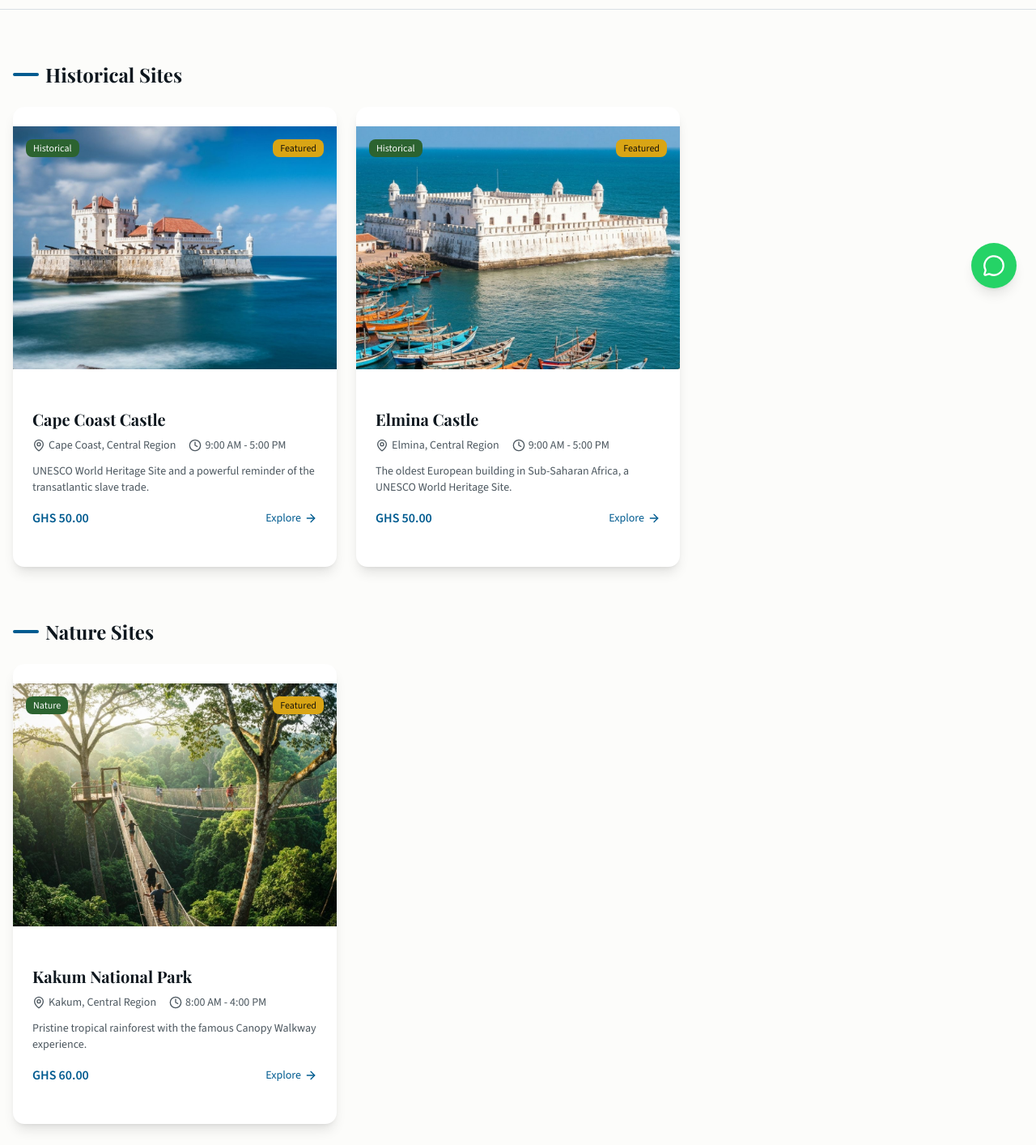
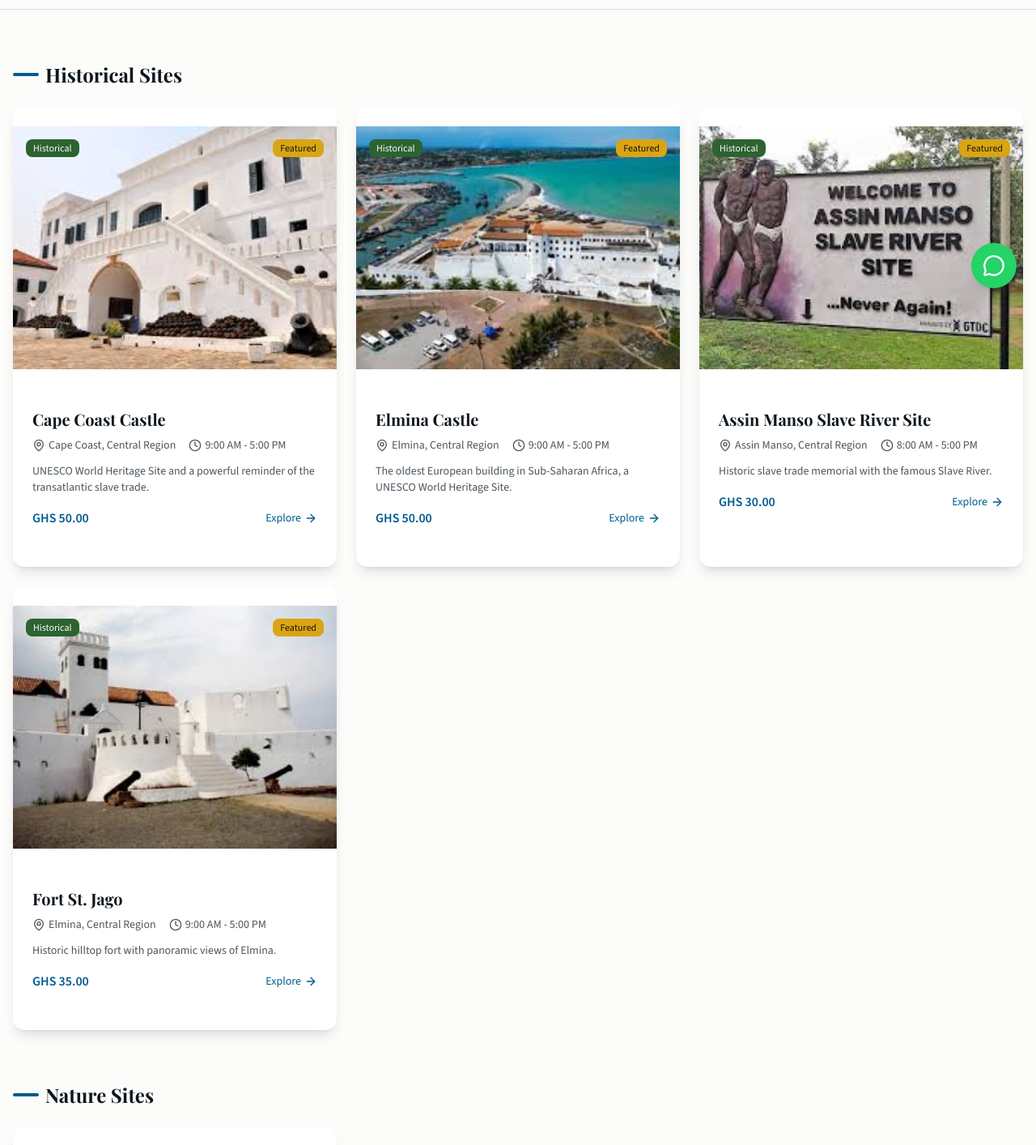
Before and after one commit to PLANT-PULSE/central-tour-website, a Next.js app: page /destinations in a window 1280 px wide. Shown: the part 420-1834 px from the top of the page at 81% size. Built offline with nearby package versions, Linux system fonts and the light colour scheme; no server answers; the database is empty; a web font is replaced by a local one.

Commit message:
new destination creation and images add to the previous destinations

```diff
--- a/app/destinations/[slug]/page.tsx
+++ b/app/destinations/[slug]/page.tsx
@@ -30,7 +30,7 @@ const staticDestinations: Record<string, any> = {
     location: 'Cape Coast, Central Region',
     category: 'Historical',
     is_featured: true,
-    image_url: '/images/cape-coast-castle.jpg',
+    image_url: '/images/cape-coast-castle/download.jpeg',
     description: 'Cape Coast Castle is a UNESCO World Heritage Site and one of the most significant historical landmarks in West Africa. This imposing white fortress stands as a powerful reminder of the transatlantic slave trade, where millions of Africans were held before being shipped across the Atlantic. Today, it serves as a museum and memorial, offering visitors a deeply moving and educational experience.',
     history: 'Built by the Swedish Africa Company in 1653, Cape Coast Castle was later captured by the Dutch and then the British. For over 300 years, it served as a hub for the transatlantic slave trade. The castle\'s dungeons held thousands of enslaved Africans in horrific conditions before their forced journey to the Americas. In 1979, it was designated a UNESCO World Heritage Site.',
     short_description: 'UNESCO World Heritage Site and a powerful reminder of the transatlantic slave trade.',
@@ -40,10 +40,15 @@ const staticDestinations: Record<string, any> = {
     currency: 'GHS',
     highlights: ['UNESCO World Heritage Site', 'Museum with artifacts from the slave trade era', 'Door of No Return', 'Guided tours with local experts', 'Panoramic ocean views'],
     gallery: [
-      '/images/cape-coast-castle.jpg',
-      '/images/elmina-castle.jpg',
-      '/images/kakum-national-park.jpg',
-      '/images/hero-ghana.jpg',
+      '/images/cape-coast-castle/download (1).jpeg',
+      '/images/cape-coast-castle/download (2).jpeg',
+      '/images/cape-coast-castle/download (3).jpeg',
+      '/images/cape-coast-castle/download (4).jpeg',
+      '/images/cape-coast-castle/download (5).jpeg',
+      '/images/cape-coast-castle/download (6).jpeg',
+      '/images/cape-coast-castle/download (7).jpeg',
+      '/images/cape-coast-castle/download.jpeg',
+      '/images/cape-coast-castle/images.jpeg',
     ],
   },
   'elmina-castle': {
@@ -53,7 +58,7 @@ const staticDestinations: Record<string, any> = {
     location: 'Elmina, Central Region',
     category: 'Historical',
     is_featured: true,
-    image_url: '/images/elmina-castle.jpg',
+    image_url: '/images/elmina-castle/images.jpeg',
     description: 'Elmina Castle, also known as St. George Castle, is the oldest European building in existence south of the Sahara. This majestic white fortress overlooking the Atlantic Ocean is a UNESCO World Heritage Site and represents a crucial chapter in world history, particularly the transatlantic slave trade.',
     history: 'Built by the Portuguese in 1482, Elmina Castle was originally constructed for trade in gold and ivory. It later became a significant site in the slave trade under Dutch and British control. The castle has witnessed over 500 years of history and stands as a testament to the complex and often painful past of European colonialism in Africa.',
     short_description: 'The oldest European building in Sub-Saharan Africa, a UNESCO World Heritage Site.',
@@ -63,10 +68,14 @@ const staticDestinations: Record<string, any> = {
     currency: 'GHS',
     highlights: ['Oldest European building in Sub-Saharan Africa', 'UNESCO World Heritage Site', 'Stunning ocean views', 'Rich trading history', 'Nearby fishing harbor'],
     gallery: [
-      '/images/elmina-castle.jpg',
-      '/images/cape-coast-castle.jpg',
-      '/images/kakum-national-park.jpg',
-      '/images/hero-ghana.jpg',
+      '/images/elmina-castle/download (1).jpeg',
+      '/images/elmina-castle/download (2).jpeg',
+      '/images/elmina-castle/download (3).jpeg',
+      '/images/elmina-castle/download.jpeg',
+      '/images/elmina-castle/images (1).jpeg',
+      '/images/elmina-castle/images (2).jpeg',
+      '/images/elmina-castle/images.jpeg',
+      '/images/cape-coast-castle/download.jpeg',
     ],
   },
   'kakum-national-park': {
@@ -76,7 +85,7 @@ const staticDestinations: Record<string, any> = {
     location: 'Kakum, Central Region',
     category: 'Nature',
     is_featured: true,
-    image_url: '/images/kakum-national-park.jpg',
+    image_url: '/images/kakum/download.jpeg',
     description: 'Kakum National Park is a pristine tropical rainforest covering 375 square kilometers of biodiversity. Home to the famous Canopy Walkway, this park offers visitors a unique opportunity to experience the rainforest from treetop level, walking among ancient trees at heights of up to 40 meters above the forest floor.',
     history: 'Kakum was established as a national park in 1992 to protect the remaining virgin tropical rainforest in Ghana. The park is home to over 40 species of larger mammals, 400 species of butterflies, and over 200 bird species. The iconic Canopy Walkway was constructed in 1995 with support from USAID.',
     short_description: 'Pristine tropical rainforest with the famous Canopy Walkway experience.',
@@ -86,10 +95,15 @@ const staticDestinations: Record<string, any> = {
     currency: 'GHS',
     highlights: ['Famous Canopy Walkway', 'Trekking through ancient rainforest', 'Wildlife spotting', 'Bird watching', 'Nature walks'],
     gallery: [
-      '/images/kakum-national-park.jpg',
-      '/images/cape-coast-castle.jpg',
-      '/images/elmina-castle.jpg',
-      '/images/hero-ghana.jpg',
+      '/images/kakum/download (1).jpeg',
+      '/images/kakum/download (2).jpeg',
+      '/images/kakum/download (3).jpeg',
+      '/images/kakum/download (4).jpeg',
+      '/images/kakum/download (5).jpeg',
+      '/images/kakum/download (6).jpeg',
+      '/images/kakum/download (7).jpeg',
+      '/images/kakum/download.jpeg',
+      '/images/kakum/images.jpeg',
     ],
   },
   'hans-cottage-botel': {
@@ -99,7 +113,7 @@ const staticDestinations: Record<string, any> = {
     location: 'Near Kakum, Central Region',
     category: 'Accommodation',
     is_featured: false,
-    image_url: '/images/kakum-national-park.jpg',
+    image_url: '/images/hans-cottage/download (1).jpeg',
     description: 'Hans Cottage Botel is a unique eco-lodge built on stilts over a crocodile-inhabited lake. This distinctive accommodation offers visitors an unforgettable experience of sleeping above the water while observing crocodiles, exotic birds, and other wildlife in their natural habitat.',
     history: 'Established in the 1990s, Hans Cottage was designed as an eco-friendly destination that combines tourism with wildlife conservation. The resident crocodiles are descendants of animals that have inhabited the lake for generations, living in harmony with the lodge operations.',
     short_description: 'Unique eco-lodge built on stilts over a crocodile-inhabited lake.',
@@ -109,10 +123,66 @@ const staticDestinations: Record<string, any> = {
     currency: 'GHS',
     highlights: ['Unique crocodile viewing experience', 'Eco-friendly accommodation', 'Bird watching', 'Lake views', 'Restaurant on site'],
     gallery: [
-      '/images/kakum-national-park.jpg',
-      '/images/cape-coast-castle.jpg',
-      '/images/elmina-castle.jpg',
-      '/images/hero-ghana.jpg',
+      '/images/hans-cottage/download (1).jpeg',
+      '/images/hans-cottage/download (2).jpeg',
+      '/images/hans-cottage/download (3).jpeg',
+      '/images/hans-cottage/download (4).jpeg',
+      '/images/hans-cottage/download (5).jpeg',
+      '/images/hans-cottage/download (6).jpeg',
+    ],
+  },
+  'assin-manso-slave-river-site': {
+    id: '5',
+    name: 'Assin Manso Slave River Site',
+    slug: 'assin-manso-slave-river-site',
+    location: 'Assin Manso, Central Region',
+    category: 'Historical',
+    is_featured: true,
+    image_url: '/images/assin-manso-slave-river-site/download (1).jpeg',
+    description: 'Assin Manso Slave River Site is one of the most poignant historical landmarks in Ghana, serving as a major transit point during the transatlantic slave trade. The site features the famous "Slave River" where enslaved Africans were bathed before their final journey to the castles. Today, it stands as a memorial to those who suffered and perished during this dark chapter in history.',
+    history: 'Assin Manso was one of the largest slave markets in West Africa, serving as a collection point for enslaved Africans before they were transported to the coastal castles. The site includes the Slave River (where captives were bathed), the "Last Bath" point, and several mass graves. Archaeological excavations have revealed artifacts that tell the story of this tragic history.',
+    short_description: 'Historic slave trade memorial with the famous Slave River.',
+    entry_fee: 30.00,
+    opening_hours: '8:00 AM - 5:00 PM (Daily)',
+    best_time_to_visit: 'November to March (dry season)',
+    currency: 'GHS',
+    highlights: ['Slave River memorial', 'Historical significance', 'Mass graves site', 'Archaeological exhibits', 'Ancestor remembrance'],
+    gallery: [
+      '/images/assin-manso-slave-river-site/download (1).jpeg',
+      '/images/assin-manso-slave-river-site/download (2).jpeg',
+      '/images/assin-manso-slave-river-site/download (3).jpeg',
+      '/images/assin-manso-slave-river-site/download (4).jpeg',
+      '/images/assin-manso-slave-river-site/download (5).jpeg',
+      '/images/assin-manso-slave-river-site/download (6).jpeg',
+      '/images/assin-manso-slave-river-site/images (1).jpeg',
+      '/images/assin-manso-slave-river-site/images.jpeg',
+    ],
+  },
+  'fort-st-jago': {
+    id: '6',
+    name: 'Fort St. Jago',
+    slug: 'fort-st-jago',
+    location: 'Elmina, Central Region',
+    category: 'Historical',
+    is_featured: true,
+    image_url: '/images/fort-st-jago/download (1).jpeg',
+    description: 'Fort St. Jago is a historic fortification perched on a hill overlooking Elmina Castle and the Atlantic Ocean. Built by the Portuguese in the 16th century, this smaller but strategically important fort offers visitors breathtaking panoramic views of the coastline and a fascinating glimpse into the colonial history of Ghana.',
+    history: 'Originally known as "St. Jago de Elmina" when built by the Portuguese in 1555, the fort was later captured by the Dutch in 1625. It served as a military outpost and trading post, primarily for gold and later for slaves. The fort was abandoned in 1832 but has since been restored and opened to visitors.',
+    short_description: 'Historic hilltop fort with panoramic views of Elmina.',
+    entry_fee: 35.00,
+    opening_hours: '9:00 AM - 5:00 PM (Daily)',
+    best_time_to_visit: 'November to March (dry season)',
+    currency: 'GHS',
+    highlights: ['Panoramic views of Elmina', 'Historical architecture', 'Military history', 'Photography opportunities', 'Sunset views'],
+    gallery: [
+      '/images/fort-st-jago/download (1).jpeg',
+      '/images/fort-st-jago/download (2).jpeg',
+      '/images/fort-st-jago/download (3).jpeg',
+      '/images/fort-st-jago/download (4).jpeg',
+      '/images/fort-st-jago/download (5).jpeg',
+      '/images/fort-st-jago/download (6).jpeg',
+      '/images/fort-st-jago/images (1).jpeg',
+      '/images/fort-st-jago/images.jpeg',
     ],
   },
 }
--- a/app/destinations/page.tsx
+++ b/app/destinations/page.tsx
@@ -23,7 +23,7 @@ const staticDestinations = [
     location: 'Cape Coast, Central Region',
     category: 'Historical',
     is_featured: true,
-    image_url: '/images/cape-coast-castle.jpg',
+    image_url: '/images/cape-coast-castle/download.jpeg',
     short_description: 'UNESCO World Heritage Site and a powerful reminder of the transatlantic slave trade.',
     opening_hours: '9:00 AM - 5:00 PM',
     entry_fee: 50.00,
@@ -35,7 +35,7 @@ const staticDestinations = [
     location: 'Elmina, Central Region',
     category: 'Historical',
     is_featured: true,
-    image_url: '/images/elmina-castle.jpg',
+    image_url: '/images/elmina-castle/images.jpeg',
     short_description: 'The oldest European building in Sub-Saharan Africa, a UNESCO World Heritage Site.',
     opening_hours: '9:00 AM - 5:00 PM',
     entry_fee: 50.00,
@@ -47,7 +47,7 @@ const staticDestinations = [
     location: 'Kakum, Central Region',
     category: 'Nature',
     is_featured: true,
-    image_url: '/images/kakum-national-park.jpg',
+    image_url: '/images/kakum/download.jpeg',
     short_description: 'Pristine tropical rainforest with the famous Canopy Walkway experience.',
     opening_hours: '8:00 AM - 4:00 PM',
     entry_fee: 60.00,
@@ -59,10 +59,34 @@ const staticDestinations = [
     location: 'Near Kakum, Central Region',
     category: 'Accommodation',
     is_featured: false,
-    image_url: '/images/kakum-national-park.jpg',
+    image_url: '/images/hans-cottage/download (1).jpeg',
     short_description: 'Unique eco-lodge built on stilts over a crocodile-inhabited lake.',
     opening_hours: '24 hours',
     entry_fee: 30.00,
+  },
+  {
+    id: '5',
+    name: 'Assin Manso Slave River Site',
+    slug: 'assin-manso-slave-river-site',
+    location: 'Assin Manso, Central Region',
+    category: 'Historical',
+    is_featured: true,
+    image_url: '/images/assin-manso-slave-river-site/download (1).jpeg',
+    short_description: 'Historic slave trade memorial with the famous Slave River.',
+    opening_hours: '8:00 AM - 5:00 PM',
+    entry_fee: 30.00,
+  },
+  {
+    id: '6',
+    name: 'Fort St. Jago',
+    slug: 'fort-st-jago',
+    location: 'Elmina, Central Region',
+    category: 'Historical',
+    is_featured: true,
+    image_url: '/images/fort-st-jago/download (1).jpeg',
+    short_description: 'Historic hilltop fort with panoramic views of Elmina.',
+    opening_hours: '9:00 AM - 5:00 PM',
+    entry_fee: 35.00,
   },
 ]
 
--- a/components/layout/header.tsx
+++ b/components/layout/header.tsx
@@ -18,6 +18,9 @@ const destinations = [
   { title: "Cape Coast Castle", href: "/destinations/cape-coast-castle", description: "UNESCO World Heritage Site" },
   { title: "Elmina Castle", href: "/destinations/elmina-castle", description: "Oldest European building in Sub-Saharan Africa" },
   { title: "Kakum National Park", href: "/destinations/kakum-national-park", description: "Famous canopy walkway experience" },
+  { title: "Hans Cottage Botel", href: "/destinations/hans-cottage-botel", description: "Unique eco-lodge over crocodile lake" },
+  { title: "Assin Manso Slave River Site", href: "/destinations/assin-manso-slave-river-site", description: "Historic slave trade memorial" },
+  { title: "Fort St. Jago", href: "/destinations/fort-st-jago", description: "Panoramic views of Elmina coast" },
   { title: "All Destinations", href: "/destinations", description: "Explore all our destinations" },
 ]
 
```
Also changed, not shown: 1 other file (tests, documents, lock files or other folders).
